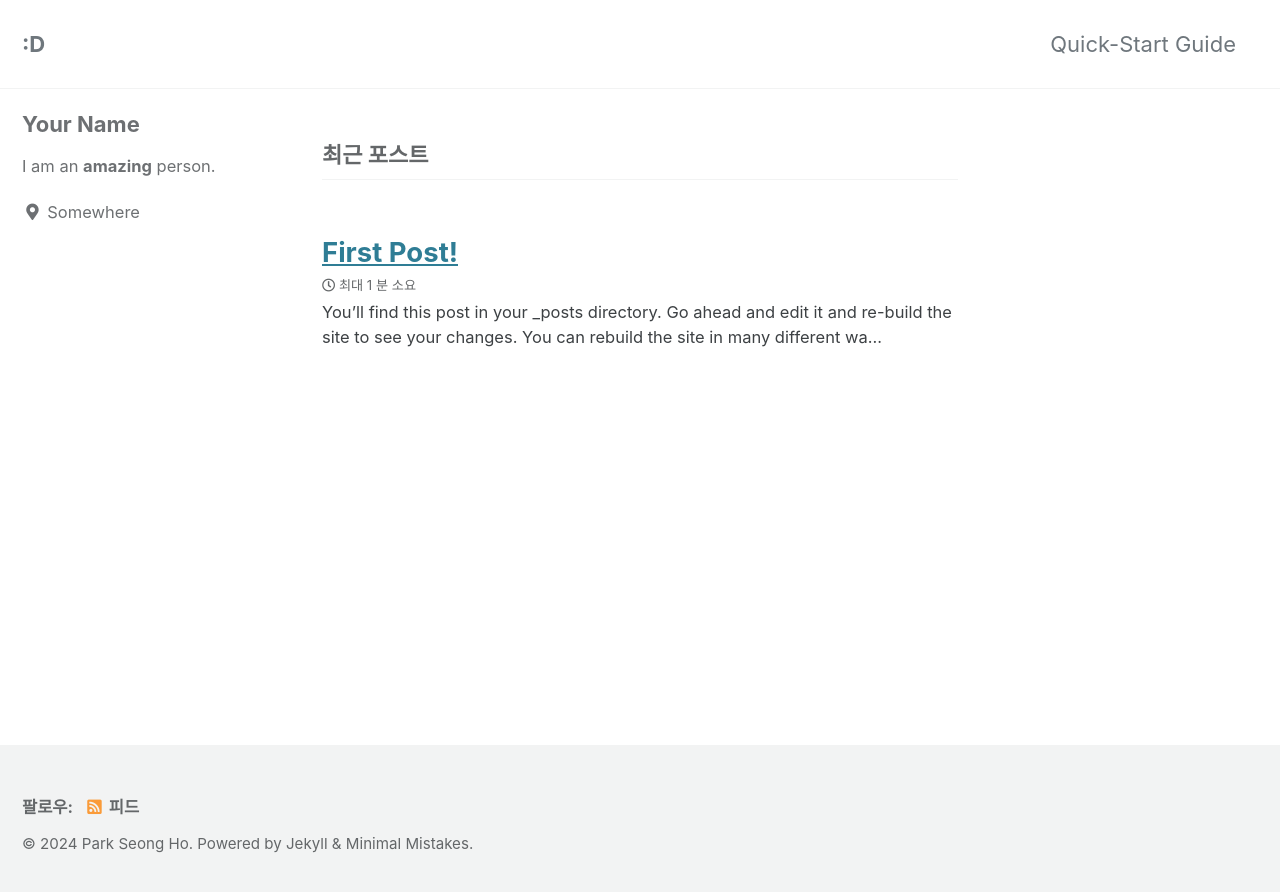
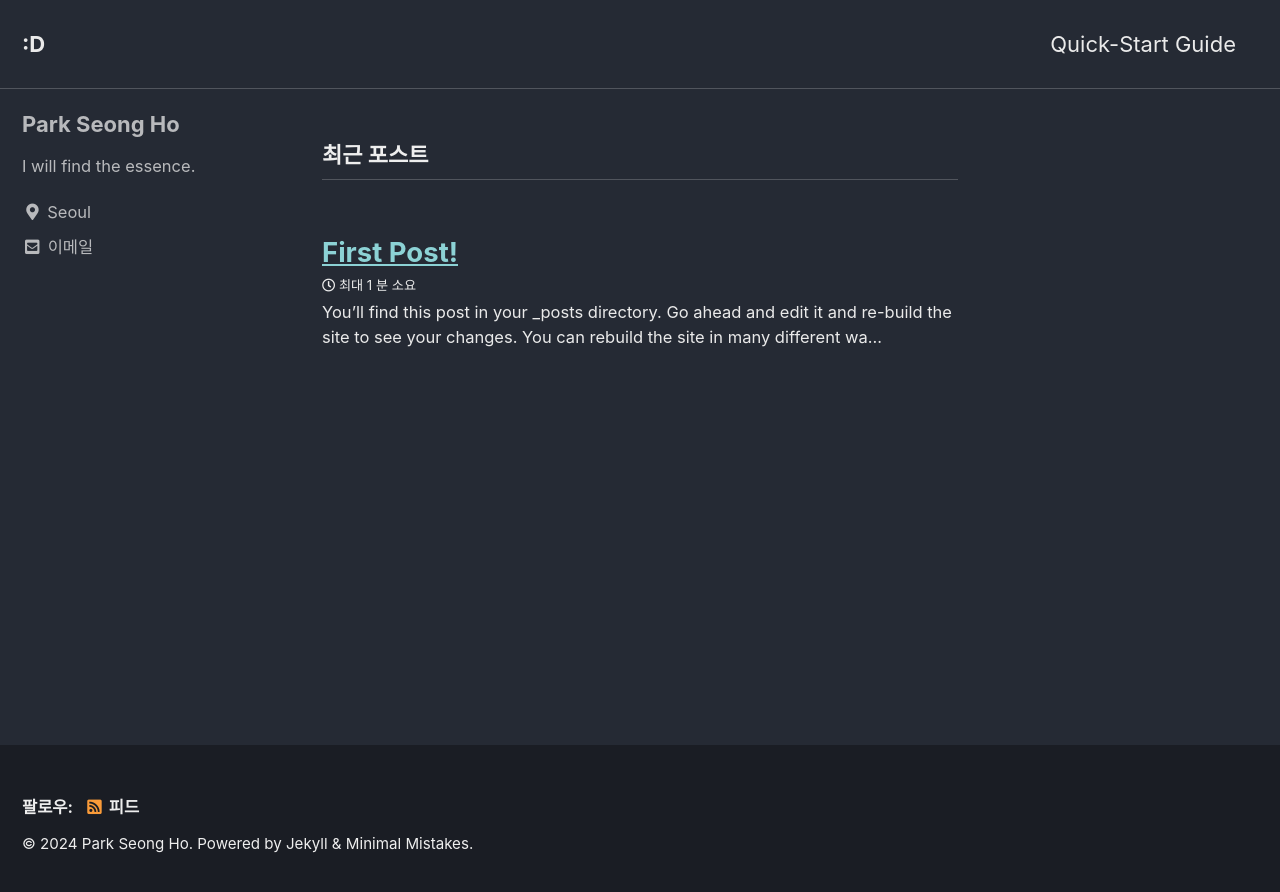
Before and after one commit to sh26/sh26.github.io, a Jekyll site: the page built from index.html, in a window 1280 px wide. Shown: the top 892 px of the page. Built offline with Jekyll 4.4.1, drawn with Linux system fonts in a browser that asks for light colours; cached includes are drawn as plain includes; the list of posts is cut into pages by our own code.

Commit message:
feat: dark thema 구성

```diff
--- a/_config.yml
+++ b/_config.yml
@@ -12,7 +12,7 @@
 
 # theme                  : "minimal-mistakes-jekyll"
 # remote_theme           : "mmistakes/minimal-mistakes"
-minimal_mistakes_skin    : "default" # "air", "aqua", "contrast", "dark", "dirt", "neon", "mint", "plum", "sunrise"
+minimal_mistakes_skin    : "dark" # "air", "aqua", "contrast", "dark", "dirt", "neon", "mint", "plum", "sunrise"
 
 # Site Settings
 locale                   : "ko-KR"
@@ -93,30 +93,30 @@ analytics:
 
 # Site Author
 author:
-  name             : "Your Name"
+  name             : "Park Seong Ho"
   avatar           : # path of avatar image, e.g. "/assets/images/bio-photo.jpg"
-  bio              : "I am an **amazing** person."
-  location         : "Somewhere"
-  email            :
+  bio              : "I will find the essence."
+  location         : "Seoul"
+  email            : sh26@kakao.com
   links:
-    - label: "Email"
-      icon: "fas fa-fw fa-envelope-square"
-      # url: "mailto:your.name@email.com"
-    - label: "Website"
-      icon: "fas fa-fw fa-link"
-      # url: "https://your-website.com"
-    - label: "Twitter"
-      icon: "fab fa-fw fa-twitter-square"
-      # url: "https://twitter.com/"
-    - label: "Facebook"
-      icon: "fab fa-fw fa-facebook-square"
-      # url: "https://facebook.com/"
-    - label: "GitHub"
-      icon: "fab fa-fw fa-github"
-      # url: "https://github.com/"
-    - label: "Instagram"
-      icon: "fab fa-fw fa-instagram"
-      # url: "https://instagram.com/"
+    # - label: "Email"
+    #   icon: "fas fa-fw fa-envelope-square"
+    #   url: "mailto:sh26@kakao.com"
+    # - label: "Website"
+    #   icon: "fas fa-fw fa-link"
+    #   url: "https://your-website.com"
+    # - label: "Twitter"
+    #   icon: "fab fa-fw fa-twitter-square"
+    #   url: "https://twitter.com/"
+    # - label: "Facebook"
+    #   icon: "fab fa-fw fa-facebook-square"
+    #   url: "https://facebook.com/"
+    # - label: "GitHub"
+    #   icon: "fab fa-fw fa-github"
+    #   url: "https://github.com/sh26"
+    #- label: "Instagram"
+    #  icon: "fab fa-fw fa-instagram"
+    #  url: "https://instagram.com/"
 
 # Site Footer
 footer:
@@ -274,8 +274,8 @@ defaults:
       type: posts
     values:
       layout: single
-      author_profile: true
+      author_profile: false
       read_time: true
       comments: # true
-      share: true
+      share: false
       related: true
```
